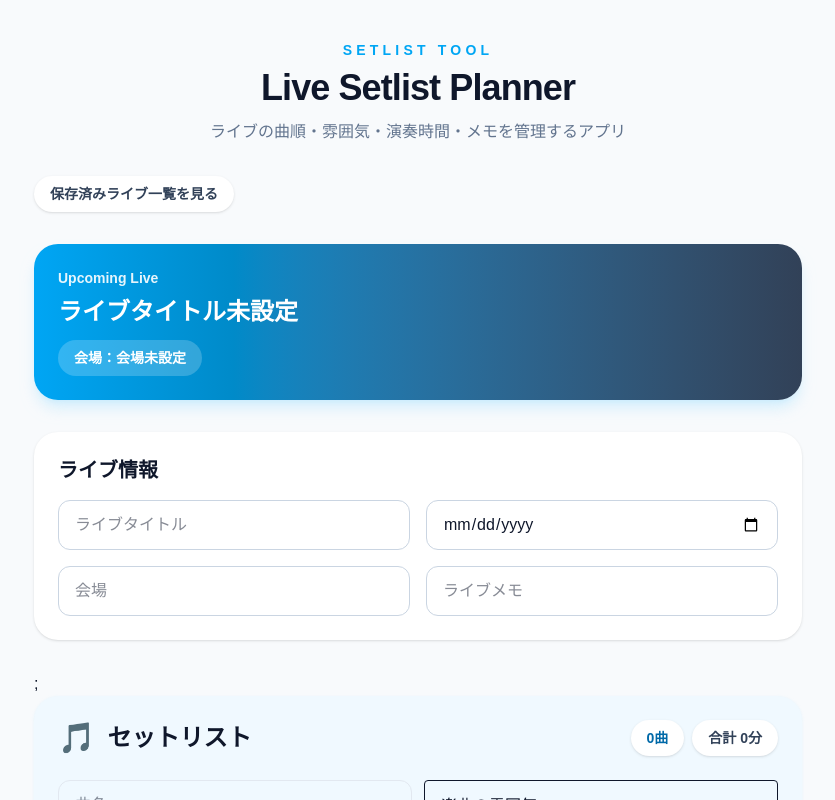
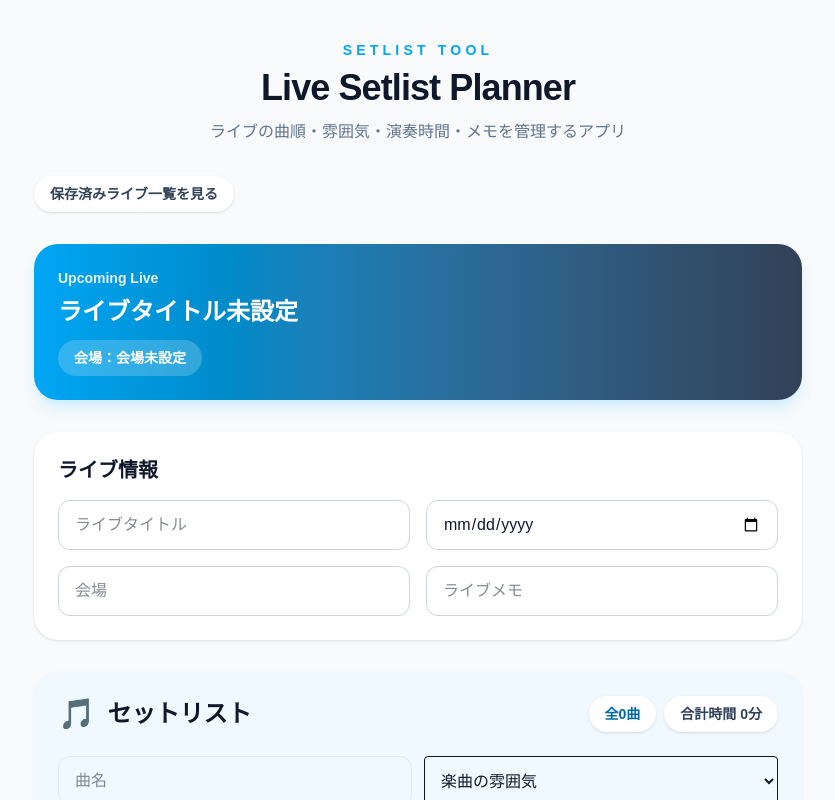
Before and after one commit to buzzkun/live-setlist-planner, a Next.js app: page / in a window 1280 px wide. Shown: the top 800 px of the page, without its empty margins (222-1057 px from the left). Built offline with nearby package versions, Linux system fonts and the light colour scheme; no server answers; the database is empty.

Commit message:
continue to macbook

```diff
--- a/components/SetlistPlanner.tsx
+++ b/components/SetlistPlanner.tsx
@@ -185,7 +185,7 @@ export default function SetlistPlanner({ initialSongs }: SetlistPlannerProps) {
             />
           </div>
         </div>
-        ;
+
         <section className="rounded-3xl bg-sky-50 p-6 shadow-sm shadow-sky-100/70">
           <div className="mb-6 space-y-4">
             <div className="flex flex-col gap-4 sm:flex-row sm:items-center sm:justify-between">
@@ -199,11 +199,11 @@ export default function SetlistPlanner({ initialSongs }: SetlistPlannerProps) {
 
               <div className="flex flex-wrap gap-2">
                 <span className="whitespace-nowrap rounded-full bg-white px-4 py-2 text-sm font-bold text-sky-700 shadow-sm">
-                  {songs.length}曲
+                  全{songs.length}曲
                 </span>
 
                 <span className="whitespace-nowrap rounded-full bg-white px-4 py-2 text-sm font-bold text-slate-700 shadow-sm">
-                  合計 {formattedTotalDuration}
+                  合計時間 {formattedTotalDuration}
                 </span>
               </div>
             </div>
```
